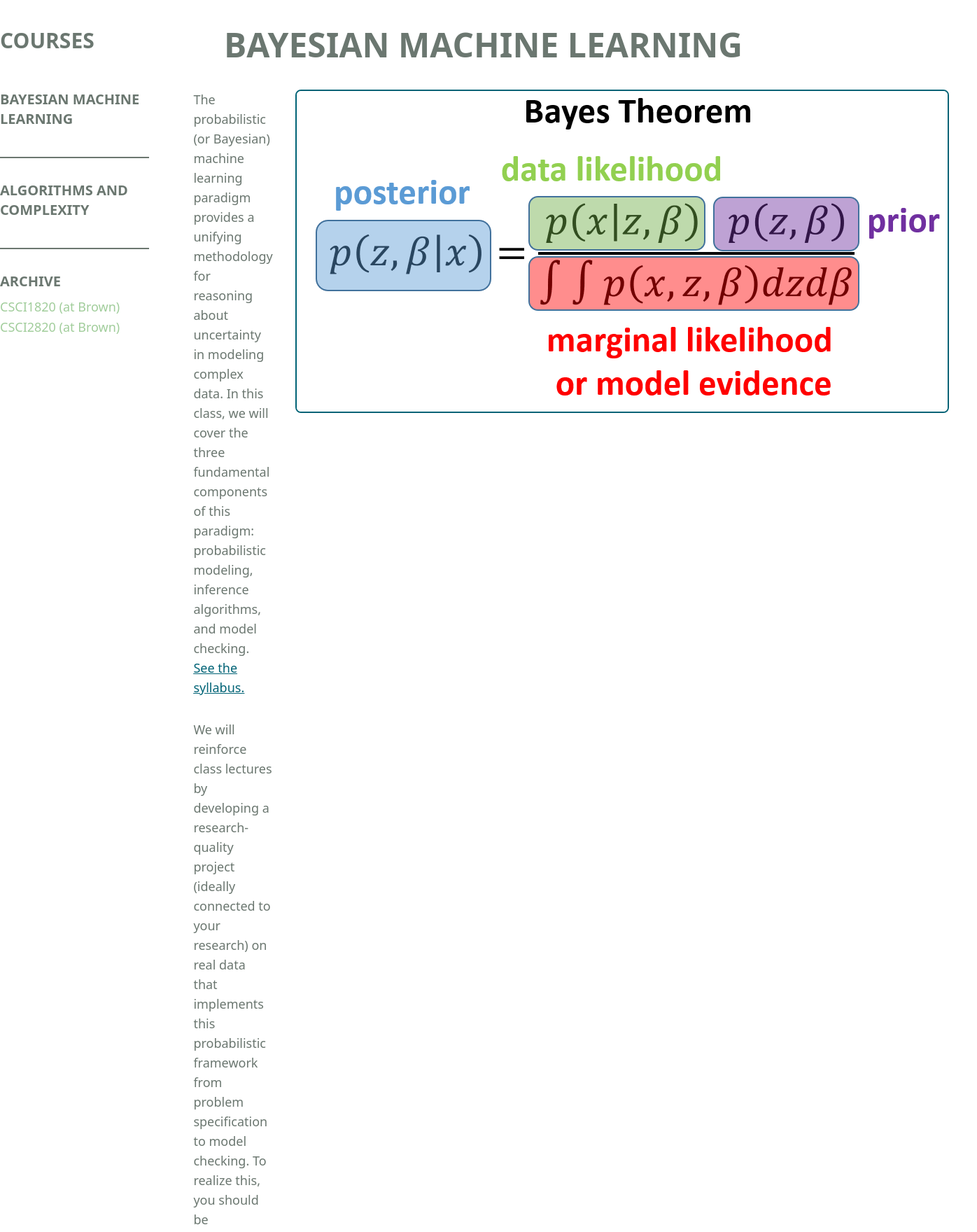
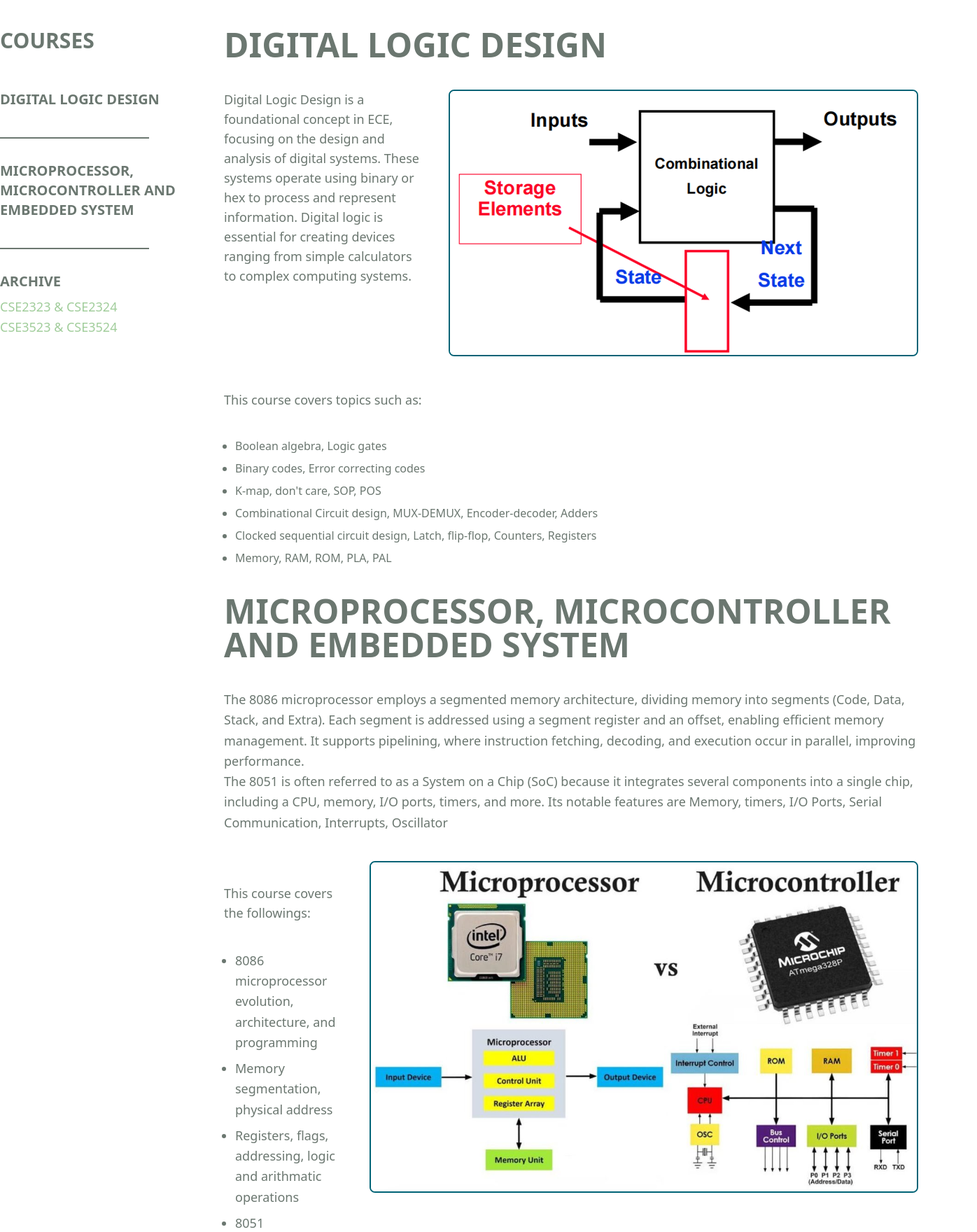
Before and after one commit to MasadRayan/Sabbir-Ahmed_Nirjon_Portfolio, a Next.js app: page /teaching in a window 1280 px wide. Shown: the part 80-1840 px from the top of the page at 70% size, 1396 px wide, since content can reach past the window. Built offline with nearby package versions, Linux system fonts and the light colour scheme.

Commit message:
teaching page edited

```diff
--- a/src/Components/Navbar.jsx
+++ b/src/Components/Navbar.jsx
@@ -59,12 +59,12 @@ const navLinks = [
         href: "/teaching",
         children: [
             {
-                name: "Bayesian Machine Learning",
-                href: "/teaching/#machine",
+                name: "DIGITAL LOGIC DESIGN",
+                href: "/teaching/#dld",
             },
             {
-                name: "Algorithms and Complexity",
-                href: "/teaching/#complexity",
+                name: "MICROPROCESSOR, MICROCONTROLLER AND EMBEDDED SYSTEM",
+                href: "/teaching/#micro",
             }
         ]
     }
--- a/src/app/teaching/page.jsx
+++ b/src/app/teaching/page.jsx
@@ -12,15 +12,15 @@ const TeachingPage = () => {
                 </h1>
                 <div>
                     <p>
-                        <a href="#machine" className="text-xl text-[#6B7770] font-bold uppercase pb-2 block">
-                            Bayesian Machine Learning                                </a>
+                        <a href="#dld" className="text-xl text-[#6B7770] font-bold uppercase pb-2 block">
+                            Digital Logic Design                                </a>
                     </p>
                 </div>
                 <hr className='w-10/12 border border-[#6B7770]' />
                 <div>
                     <p>
-                        <a href="#complexity" className="text-xl text-[#6B7770] font-bold uppercase pb-2 block">
-                            Algorithms and Complexity
+                        <a href="#micro" className="text-xl text-[#6B7770] font-bold uppercase pb-2 block">
+                            Microprocessor, Microcontroller and Embedded System
                         </a>
                     </p>
                 </div>
@@ -33,13 +33,13 @@ const TeachingPage = () => {
                     </p>
                     <div className='text-lg text-[#A1CD9B] leading-relaxed'>
                         <p>
-                            <a href="#ml" className="block">
-                                CSCI1820 (at Brown)
+                            <a href="" className="block">
+                                CSE2323 & CSE2324
                             </a>
                         </p>
                         <p>
-                            <a href="#other" className="block">
-                                CSCI2820 (at Brown)
+                            <a href="" className="block">
+                                CSE3523 & CSE3524
                             </a>
                         </p>
                     </div>
@@ -49,62 +49,66 @@ const TeachingPage = () => {
             {/* MAIN CONTENT */}
             <main className="md:ml-80 md:w-[calc(100%-288px)]">
                 <div className="md:pt-10 text-[#6B7770]">
-                    <h1  id='machine'  className='text-3xl md:text-5xl uppercase font-bold mb-10 scroll-mt-24'>
-                        Bayesian Machine Learning
+                    <h1 id='dld' className='text-3xl md:text-5xl uppercase font-bold mb-10 scroll-mt-24'>
+                        Digital Logic Design
                     </h1>
                     {/* machine */}
                     <div className='mb-10 '>
                         <div className='flex flex-col md:flex-row justify-center gap-8 items-start'>
-                            <div>
+                            <div className='md:w-8/12'>
                                 <p className='text-lg'>
-                                    The probabilistic (or Bayesian) machine learning paradigm provides a unifying methodology for reasoning about uncertainty in modeling complex data. In this class, we will cover the three fundamental components of this paradigm: probabilistic modeling, inference algorithms, and model checking. <span className='text-[#006376] underline'><a href="https://www.derekaguiar.com/resources/bayesian_ml_syllabus.pdf">See the syllabus.</a></span>
+                                    Digital Logic Design is a foundational concept in ECE, focusing on the design and analysis of digital systems. These systems operate using binary or hex to process and represent information. Digital logic is essential for creating devices ranging from simple calculators to complex computing systems.
                                 </p>
-                                <p className='text-lg mt-8'>
-                                    We will reinforce class lectures by developing a research-quality project (ideally connected to your research) on real data that implements this probabilistic framework from problem specification to model checking. To realize this, you should be comfortable with (or willing to learn):
-                                </p>
+
                             </div>
                             <Image
-                                src="/teaching/1.png"
+                                src="/teaching/du.png"
                                 alt="Bayes"
                                 width={500}
                                 height={500}
                                 className="w-full h-full object-cover mb-4 border-2 border-[#006376] rounded-lg"
                             />
                         </div>
+                        <p className='text-lg mt-8'>
+                            This course covers topics such as:
+                        </p>
                         <ul className='list-disc pl-4 space-y-2 mt-10'>
-                            <li>basic probability, statistics, and calculus</li>
-                            <li>writing software to analyze large data and some statistical supportive programming language like Python</li>
-                            <li>scientific writing</li>
+                            <li> Boolean algebra, Logic gates</li>
+                            <li> Binary codes, Error correcting codes</li>
+                            <li> K-map, don't care, SOP, POS</li>
+                            <li> Combinational Circuit design, MUX-DEMUX, Encoder-decoder, Adders</li>
+                            <li> Clocked sequential circuit design, Latch, flip-flop, Counters, Registers</li>
+                            <li> Memory, RAM, ROM, PLA, PAL</li>
                         </ul>
-                        <Image
-                            src="/teaching/2.png"
-                            alt="Bayes"
-                            width={500}
-                            height={500}
-                            className="w-full h-full object-cover mb-4 "
-                        />
                     </div>
                     {/* complexity */}
-                    <div id='complexity' className='mb-10 scroll-mt-24'>
-                        <h2 className='text-3xl md:text-5xl font-semibold uppercase mb-10'>Algorithms and Complexity</h2>
-                        <div className='flex flex-col md:flex-row justify-center gap-8 items-start'>
+                    <div id='micro' className='mb-10 scroll-mt-24'>
+                        <h2 className='text-3xl md:text-5xl font-semibold uppercase mb-10'>Microprocessor, Microcontroller and Embedded System</h2>
+                        <div>
                             <p className='text-lg leading-relaxed'>
-                                Algorithmic thinking is a powerful way to view the field of computer science and algorithms themselves are at the core of scientific endeavours across many disciplines. For example, careful algorithmic design and implementation is what enabled researchers at Celera Genomics to assemble tens of millions of DNA reads into the sequence of the human genome. This course will cover algorithmic design and analysis, advanced data structures, and computational complexity. Specific topics include divide-and-conquer, dynamic programming, greedy, and graphical algorithmic design techniques; seminal algorithms, e.g., sorting, hashing, network flow; advanced data structures, e.g., search trees, heaps; NP-completeness and intractability; and, time permitting, more advanced topics. <span className='text-[#006376] underline'><a href="https://www.derekaguiar.com/resources/Spring19.3500.1.syllabus.pdf">See the syllabus</a></span>.
+                                The 8086 microprocessor employs a segmented memory architecture, dividing memory into segments (Code, Data, Stack, and Extra). Each segment is addressed using a segment register and an offset, enabling efficient memory management. It supports pipelining, where instruction fetching, decoding, and execution occur in parallel, improving performance.
+
                             </p>
-                            <Image
-                                src="/teaching/3.png"
-                                alt="Complexity"
-                                width={500}
-                                height={500}
-                                className="w-full h-full object-cover mb-4 border-2 border-[#006376] rounded-lg"
-                            />
+                            <p className='text-lg leading-relaxed'>
+                                The 8051 is often referred to as a System on a Chip (SoC) because it integrates several components into a single chip, including a CPU, memory, I/O ports, timers, and more. Its notable features are Memory, timers, I/O Ports,
+                                Serial Communication, Interrupts, Oscillator
+                            </p>
+
                         </div>
                         <div className='flex flex-col md:flex-row justify-center gap-8 items-start my-10'>
-                            <p className='text-lg leading-relaxed'>
-                                The prerequisites for this class include CSE 2050 or 2100, and 2500. CSE 3500 is only open to students in the School of Engineering, Cognitive Science majors, and declared Computer Science minors.
-                            </p>
+                            <div className='text-lg leading-relaxed'>
+                                <p className='text-lg mt-8'>
+                                    This course covers the followings:
+                                </p>
+                                 <ul className='list-disc pl-4 space-y-2 mt-10'>
+                                    <li> 8086 microprocessor evolution, architecture, and programming</li>
+                                    <li> Memory segmentation, physical address</li>
+                                    <li> Registers, flags, addressing, logic and arithmatic operations</li>
+                                    <li> 8051 Microcontroller, I/O interfacing, IOT, Embedded System</li>
+                                </ul>
+                            </div>
                             <Image
-                                src="/teaching/4.png"
+                                src="/teaching/mio.png"
                                 alt="Complexity"
                                 width={300}
                                 height={300}
@@ -119,5 +123,4 @@ const TeachingPage = () => {
         </div>
     );
 };
-
 export default TeachingPage;
```
